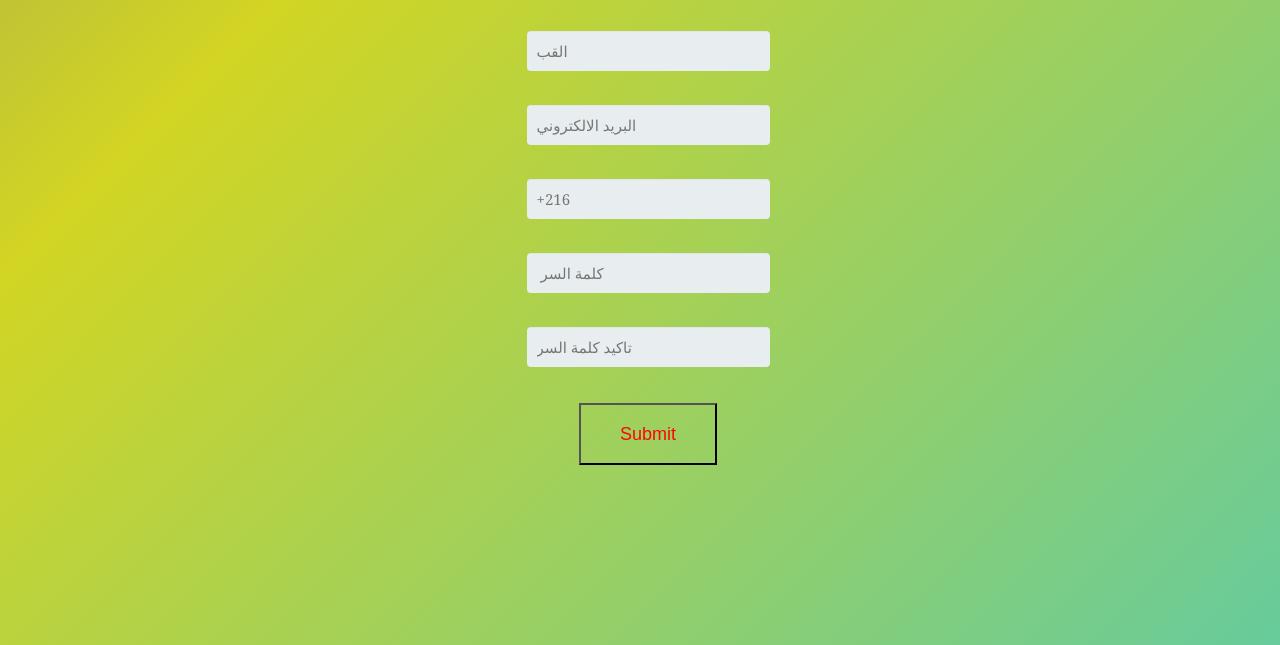
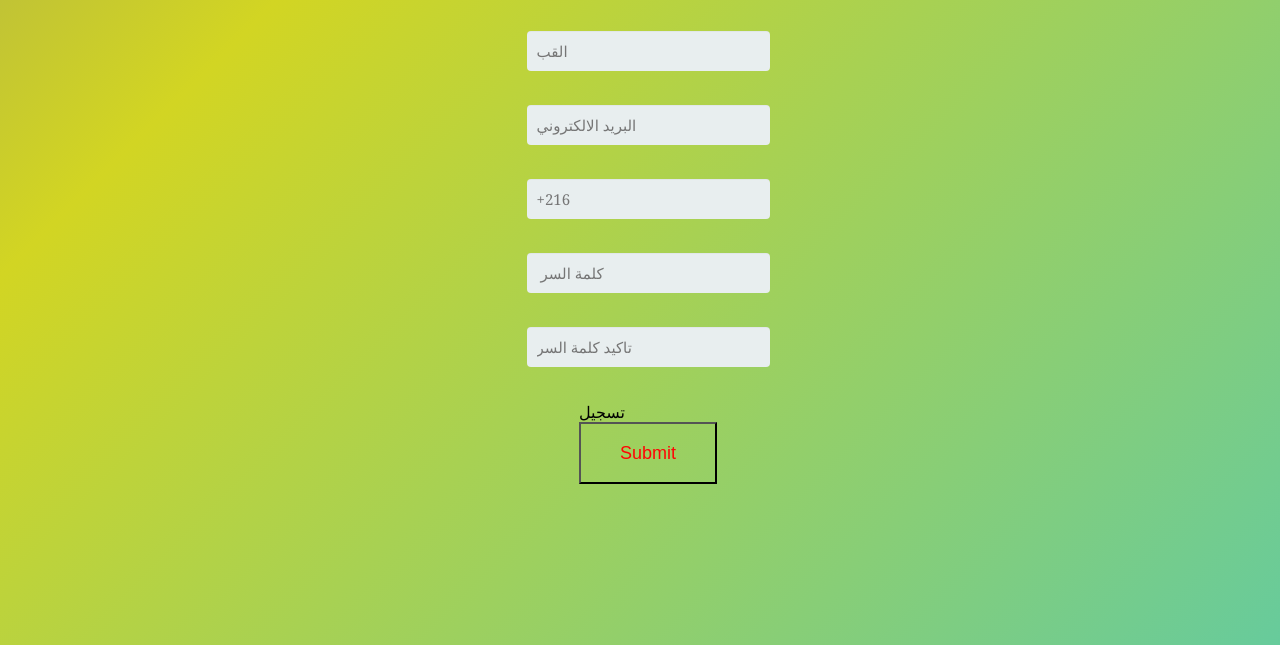
Before and after one commit to hedilaater/tunisiadream, a plain HTML site: page index.html in a window 1280 px wide. Shown: the part 163-808 px from the top of the page. Drawn offline with Linux system fonts and the light colour scheme.

Commit message:
Update index.html

```diff
--- a/index.html
+++ b/index.html
@@ -59,7 +59,7 @@
  </table>
  <table  align="center">
                 <div id="ctr">
-                   <tr> <td><input type="submit" class="submitButton" placeholder="تسجيل"></td></tr>
+                   <tr> <td>تسجيل<input type="submit" class="submitButton"></td></tr>
 
                 </div>
                 </table>
```
